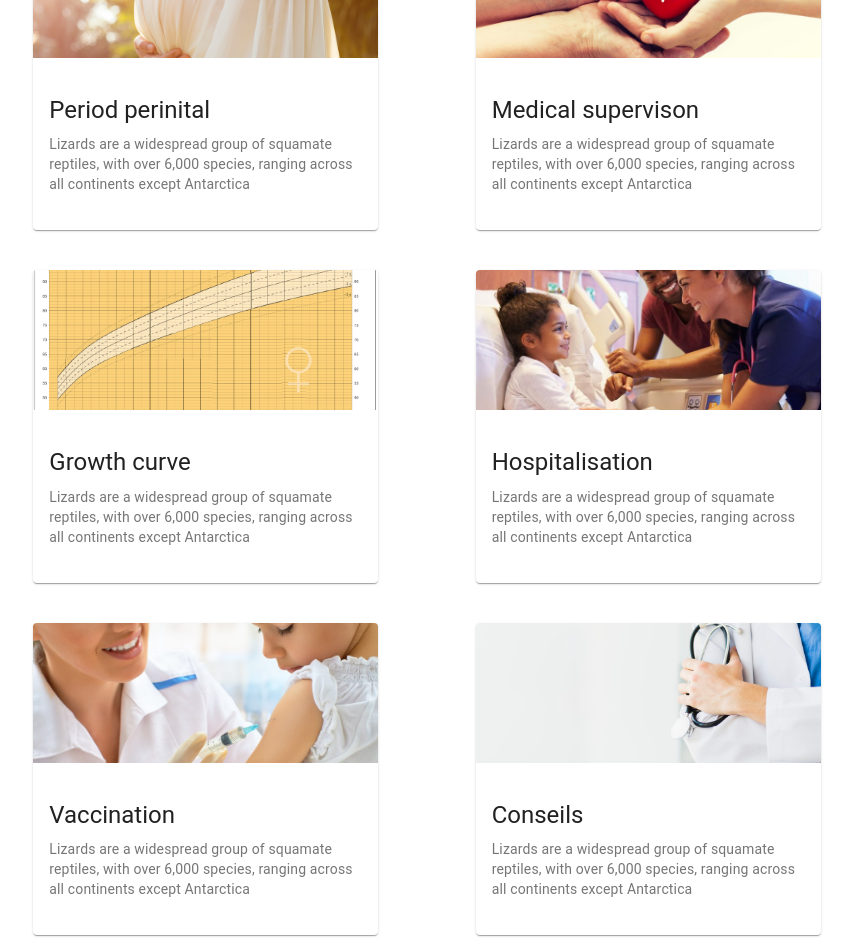
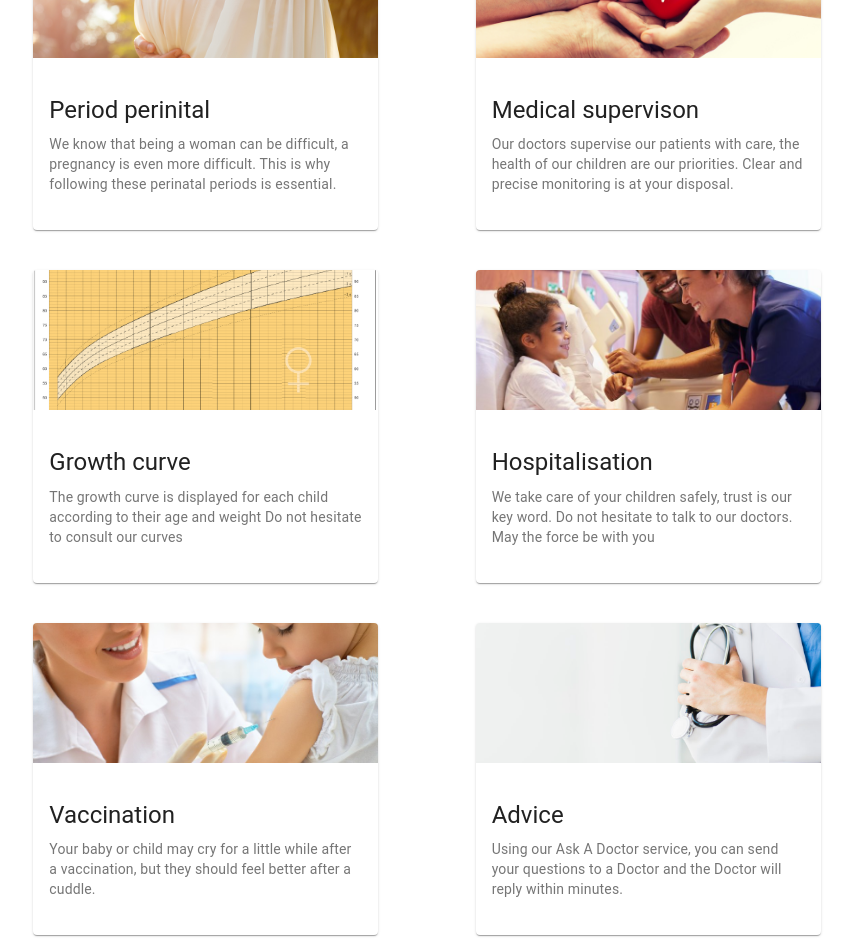
Before and after one commit to Aristide-O/Doctolib-Hackathon48H, a React (Create React App) app: page /MainPage in a window 1280 px wide. Shown: the part 460-1412 px from the top of the page, without its empty margins (213-1066 px from the left). Built offline with nearby package versions, Linux system fonts and the light colour scheme.

Commit message:
add historyPush in navbar title and modify Cards

```diff
--- a/src/Components/MainPage/MainPageCards.js
+++ b/src/Components/MainPage/MainPageCards.js
@@ -44,8 +44,8 @@ const MainPageCards = () => {
                                 Period perinital
                 </Typography>
                             <Typography variant="body2" color="textSecondary" component="p">
-                                Lizards are a widespread group of squamate reptiles, with over 6,000 species, ranging
-                                across all continents except Antarctica
+                            We know that being a woman can be difficult, a pregnancy is even more difficult.
+                            This is why following these perinatal periods is essential.
                 </Typography>
                         </CardContent>
                     </CardActionArea>
@@ -67,8 +67,10 @@ const MainPageCards = () => {
                                 Medical supervison
                     </Typography>
                             <Typography variant="body2" color="textSecondary" component="p">
-                                Lizards are a widespread group of squamate reptiles, with over 6,000 species, ranging
-                                across all continents except Antarctica
+                                Our doctors supervise our patients with care,
+                                the health of our children are our priorities.
+                                Clear and precise monitoring is at your disposal.
+
                     </Typography>
                         </CardContent>
                         </CardActionArea>
@@ -88,11 +90,15 @@ const MainPageCards = () => {
                                 Growth curve
                     </Typography>
                             <Typography variant="body2" color="textSecondary" component="p">
-                                Lizards are a widespread group of squamate reptiles, with over 6,000 species, ranging
-                                across all continents except Antarctica
+
+                            The growth curve is displayed
+                            for each child according
+                            to their age and weight
+                            Do not hesitate to consult our curves
                     </Typography>
                         </CardContent>
                     </CardActionArea>
+
                 </Card>
             </div>
             <div className='hospitalisation'>
@@ -108,11 +114,14 @@ const MainPageCards = () => {
                                 Hospitalisation
                     </Typography>
                             <Typography variant="body2" color="textSecondary" component="p">
-                                Lizards are a widespread group of squamate reptiles, with over 6,000 species, ranging
-                                across all continents except Antarctica
+                            We take care of your children safely, trust is our key word.
+                            Do not hesitate to talk to our doctors.
+                            May the force be with you
+
                     </Typography>
                         </CardContent>
                     </CardActionArea>
+
                 </Card>
             </div>
             <div className='vaccination'>
@@ -129,11 +138,12 @@ const MainPageCards = () => {
                                 Vaccination
                     </Typography>
                             <Typography variant="body2" color="textSecondary" component="p">
-                                Lizards are a widespread group of squamate reptiles, with over 6,000 species, ranging
-                                across all continents except Antarctica
+                            Your baby or child may cry for a little while after a vaccination,
+                            but they should feel better after a cuddle.
                     </Typography>
                         </CardContent>
                     </CardActionArea>
+
                 </Card>
                 </a>
             </div>
@@ -147,14 +157,15 @@ const MainPageCards = () => {
                         />
                         <CardContent>
                             <Typography gutterBottom variant="h5" component="h2">
-                                Conseils
+                                Advice
                     </Typography>
                             <Typography variant="body2" color="textSecondary" component="p">
-                                Lizards are a widespread group of squamate reptiles, with over 6,000 species, ranging
-                                across all continents except Antarctica
+                            Using our Ask A Doctor service,
+                            you can send your questions to a Doctor and the Doctor will reply within minutes.
                     </Typography>
                         </CardContent>
                     </CardActionArea>
+
                 </Card>
             </div>
         </div>
--- a/src/Components/Navbar/Navbar.js
+++ b/src/Components/Navbar/Navbar.js
@@ -82,6 +82,7 @@ const Navbar = () => {
 
     const history = useHistory()
     const navigateTo = () => history.push('/ProfilPage')
+    const navigateToTwo = () => history.push('/MainPage')
 
     return(
 <div className={classes.root}>
@@ -97,7 +98,10 @@ const Navbar = () => {
             <MenuIcon />
           </IconButton>
           <Typography className={classes.title} variant="h6" noWrap>
-            Health E-Book
+            <Button color="inherit"
+            onClick={() => navigateToTwo()}>
+              Health E-Book
+            </Button>
           </Typography>
           <Button color="inherit"
           onClick={() => navigateTo()}>
```
